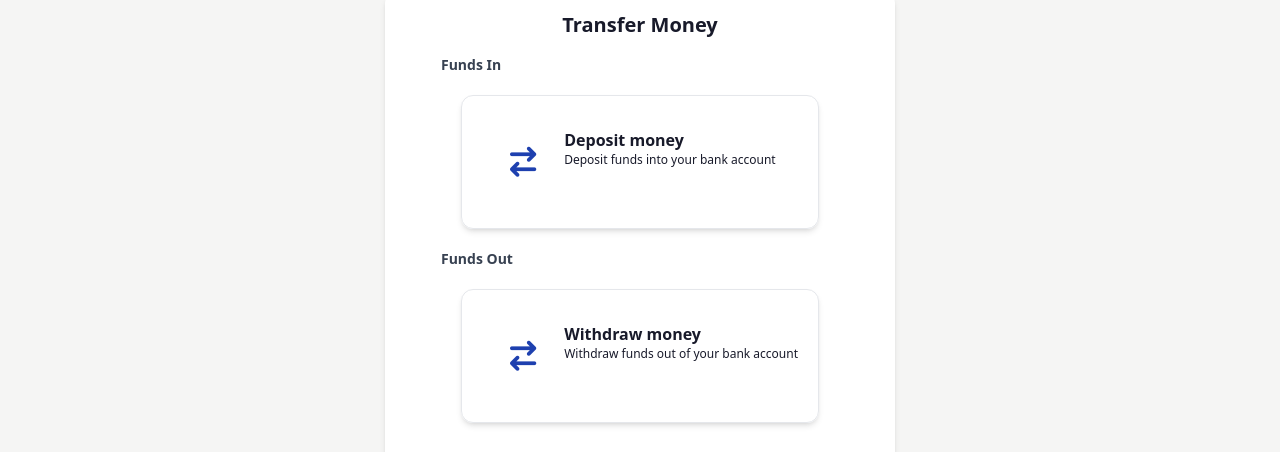
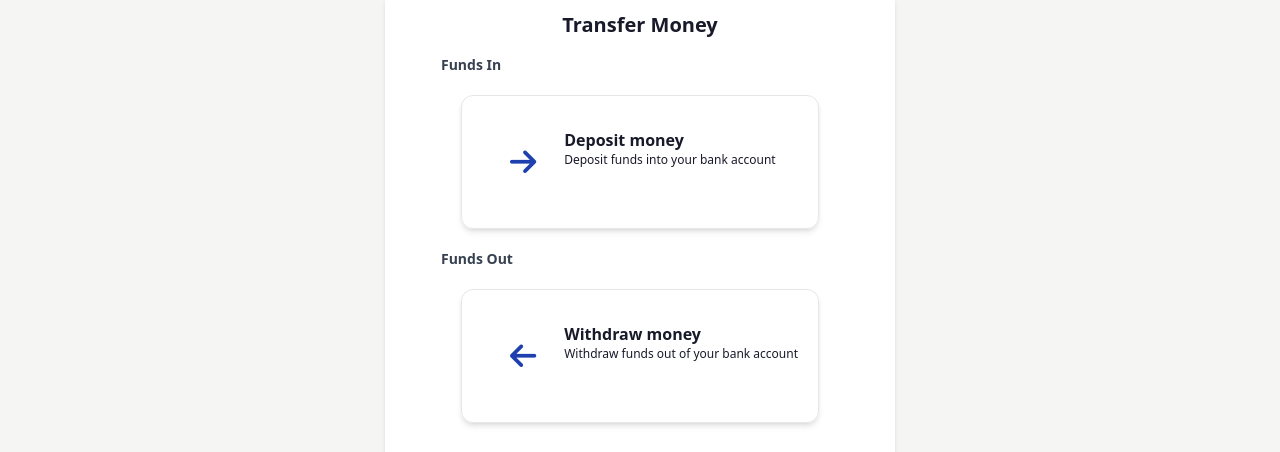
Before and after one commit to kiblykat/simple-bank-app, a React (Vite) app: page / in a window 1280 px wide. Both pictures are taken after a click on the button "Transfer". Shown: the part 101-553 px from the top of the page. Built offline with nearby package versions, Linux system fonts and the light colour scheme.

Commit message:
Transfer: update icons and add hover effect for deposit and withdrawal buttons

```diff
--- a/src/pages/Transfer.tsx
+++ b/src/pages/Transfer.tsx
@@ -27,9 +27,9 @@ const Transfer = () => {
               </p>
               <div
                 onClick={() => navigate("/transfer/deposit")}
-                className="flex flex-row justify-left border border-solid shadow-md rounded-xl p-5 m-5"
+                className="flex flex-row justify-left border border-solid shadow-md rounded-xl p-5 m-5 hover:cursor-pointer"
               >
-                <i className="text-3xl text-blue-800 fa-solid fa-arrow-right-arrow-left p-7"></i>
+                <i className="text-3xl text-blue-800 fa-solid fa-arrow-right p-7"></i>
                 <div>
                   <p className="font-bold mt-3">Deposit money</p>
                   <div className="text-xs">
@@ -42,9 +42,9 @@ const Transfer = () => {
               </p>
               <div
                 onClick={() => navigate("/transfer/withdraw")}
-                className="flex flex-row justify-left border border-solid shadow-md rounded-xl p-5 m-5"
+                className="flex flex-row justify-left border border-solid shadow-md rounded-xl p-5 m-5 hover:cursor-pointer"
               >
-                <i className="text-3xl text-blue-800 fa-solid fa-arrow-right-arrow-left p-7"></i>
+                <i className="text-3xl text-blue-800 fa-solid fa-arrow-left p-7"></i>
                 <div>
                   <p className="font-bold mt-3">Withdraw money</p>
                   <div className="text-xs">
```
